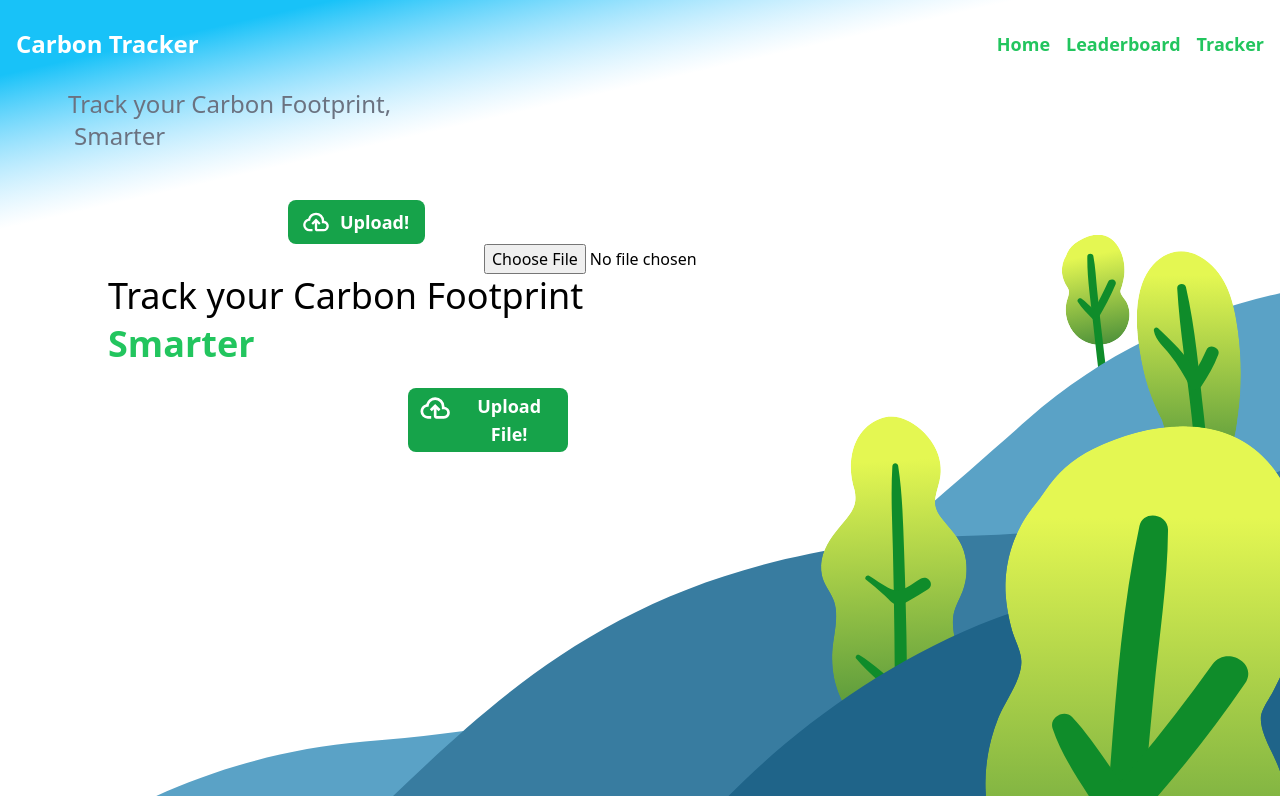
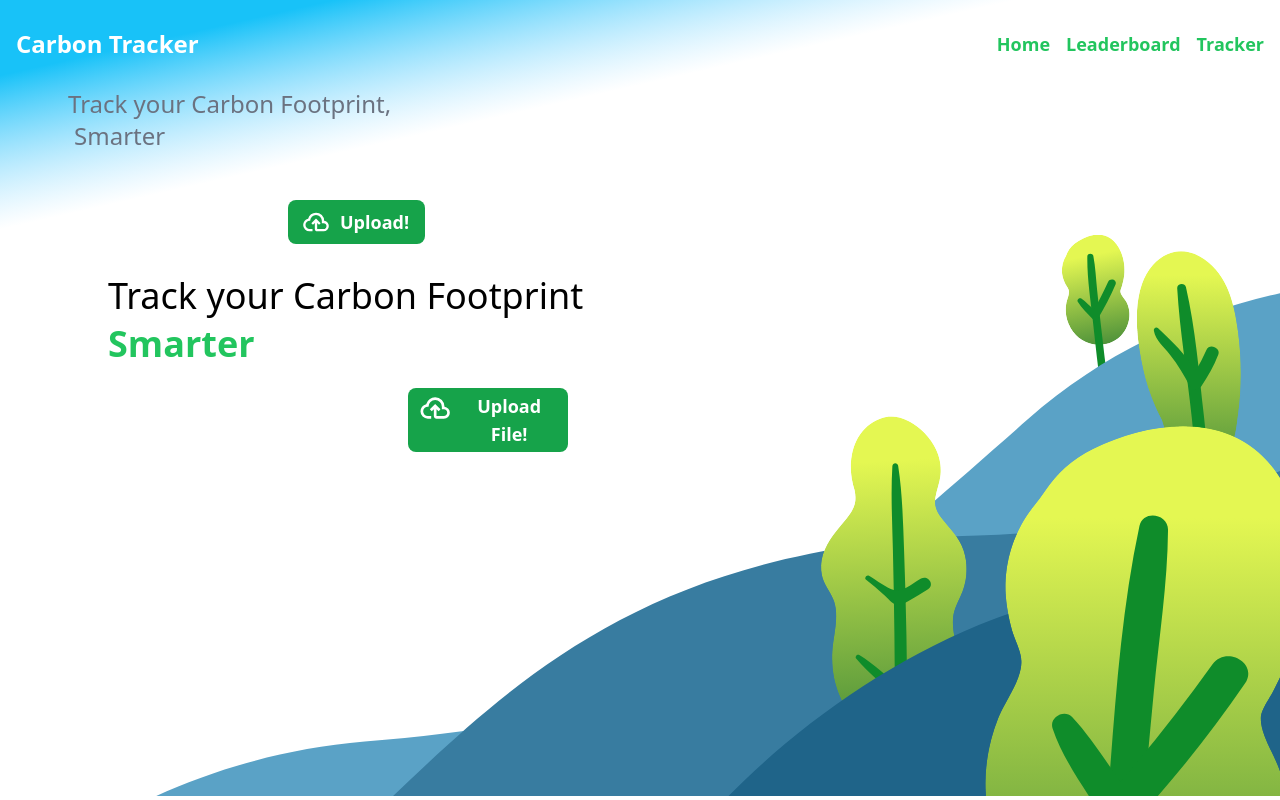
Before and after one commit to Ovikx/carbon-compass, a React (Vite) app: page / in a window 1280 px wide. Built offline with nearby package versions, Linux system fonts and the light colour scheme.

Commit message:
integrate aditya styling

```diff
--- a/src/components/FIleUploader.tsx
+++ b/src/components/FIleUploader.tsx
@@ -17,7 +17,22 @@ export function FileUploader() {
 
   return (
     <div>
-      <input type="file" onChange={handleFileChange} />
+      <input type="file" id="locationData" onChange={handleFileChange} hidden />
+      <label
+        className="flex transition-all flex-row w-40 mt-28  ml-98 text-lg rounded-lg p-1 text-white font-semibold hover:bg-green-700 bg-green-600"
+        htmlFor="locationData"
+      >
+        <svg
+          xmlns="http://www.w3.org/2000/svg"
+          className="rounded-lg hover:bg-green-700 fill-white"
+          height="32"
+          viewBox="0 -960 960 960"
+          width="48"
+        >
+          <path d="M260-160q-91 0-155.5-63T40-377q0-78 47-139t123-78q25-92 100-149t170-57q117 0 198.5 81.5T760-520q69 8 114.5 59.5T920-340q0 75-52.5 127.5T740-160H520q-33 0-56.5-23.5T440-240v-206l-64 62-56-56 160-160 160 160-56 56-64-62v206h220q42 0 71-29t29-71q0-42-29-71t-71-29h-60v-80q0-83-58.5-141.5T480-720q-83 0-141.5 58.5T280-520h-20q-58 0-99 41t-41 99q0 58 41 99t99 41h100v80H260Zm220-280Z" />
+        </svg>
+        <p className="pr-1">Upload File!</p>
+      </label>
     </div>
   );
 }
--- a/src/pages/Home.tsx
+++ b/src/pages/Home.tsx
@@ -47,22 +47,9 @@ export function Home() {
               </p>
             </div>
           </div>
-          <input type = "file" id = "locationData" hidden/>
-          <label className="flex transition-all flex-row w-40 mt-28  ml-98 text-lg rounded-lg p-1 text-white font-semibold hover:bg-green-700 bg-green-600" htmlFor = "locationData" >
-          <svg
-              xmlns="http://www.w3.org/2000/svg"
-              className="rounded-lg hover:bg-green-700 fill-white"
-              height="32"
-              viewBox="0 -960 960 960"
-              width="48"
-            >
-              <path d="M260-160q-91 0-155.5-63T40-377q0-78 47-139t123-78q25-92 100-149t170-57q117 0 198.5 81.5T760-520q69 8 114.5 59.5T920-340q0 75-52.5 127.5T740-160H520q-33 0-56.5-23.5T440-240v-206l-64 62-56-56 160-160 160 160-56 56-64-62v206h220q42 0 71-29t29-71q0-42-29-71t-71-29h-60v-80q0-83-58.5-141.5T480-720q-83 0-141.5 58.5T280-520h-20q-58 0-99 41t-41 99q0 58 41 99t99 41h100v80H260Zm220-280Z" />
-            </svg>
-            <p className = "pr-1">Upload File!</p>
-          </label>
+          <FileUploader />
         </div>
       </div>
-      <FileUploader />
     </>
   );
 }
```
